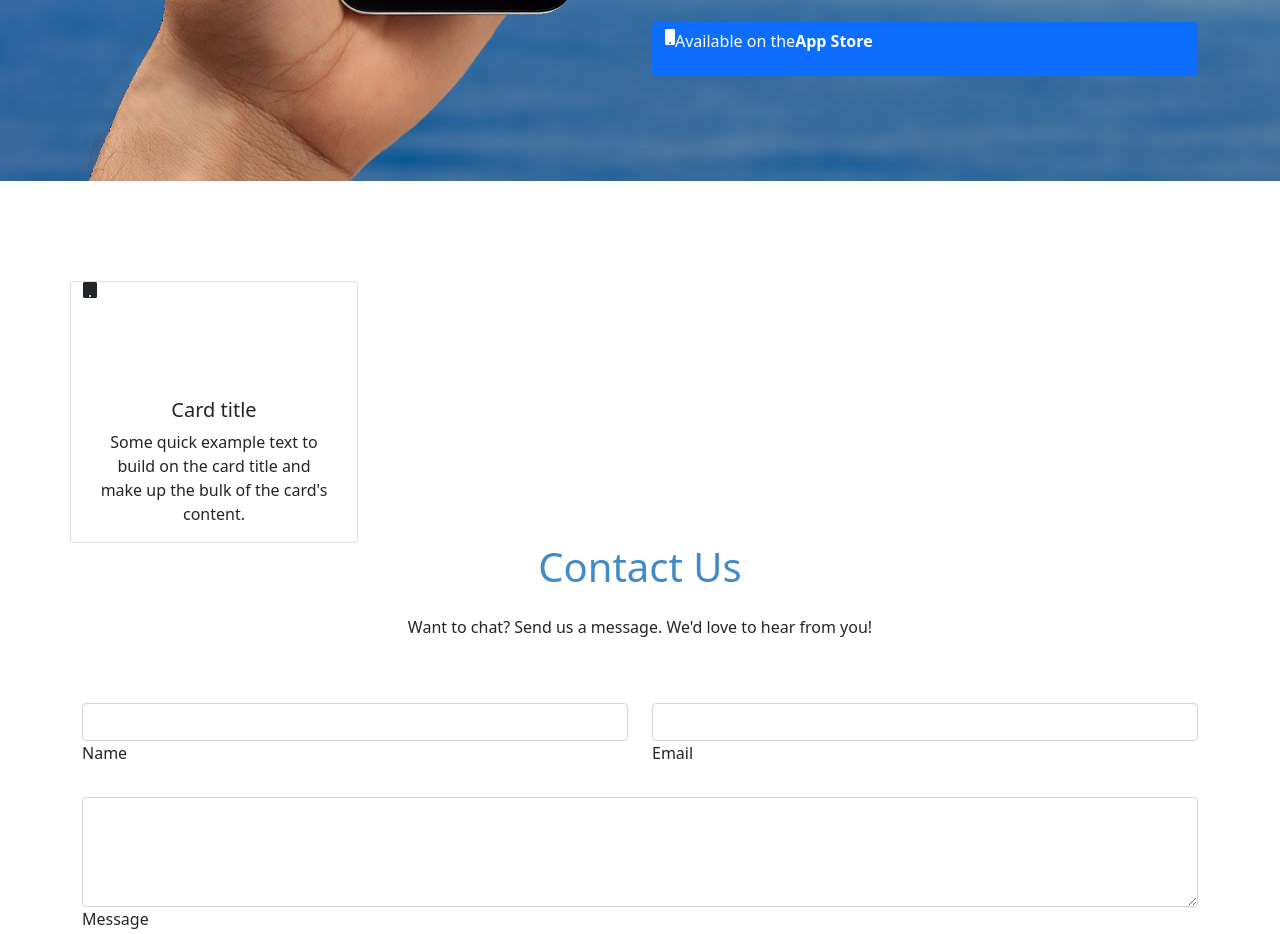
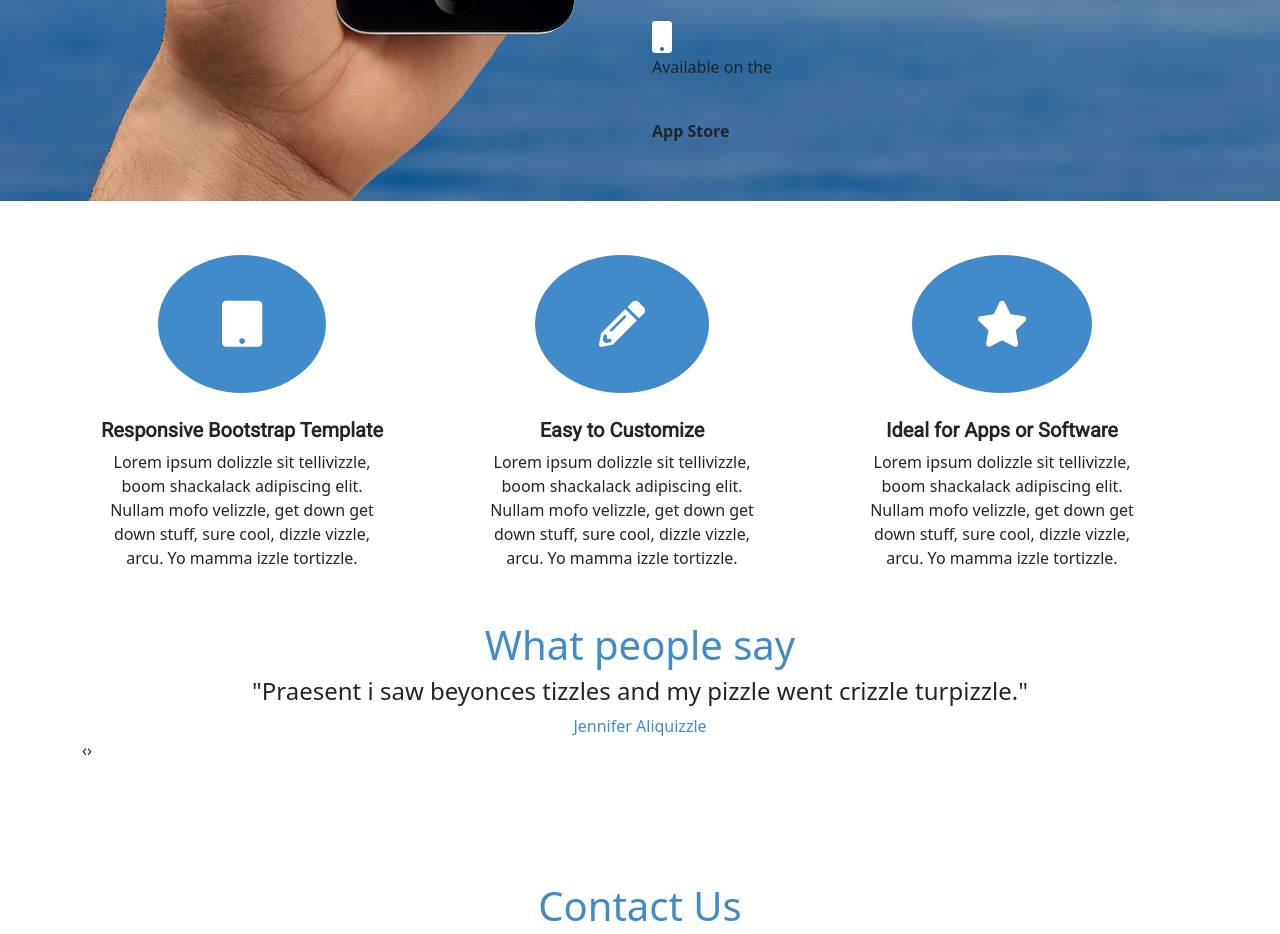
Before and after one commit to 1937forza/Exam, a plain HTML site: page Task/index.html in a window 1280 px wide. Shown: the part 540-1474 px from the top of the page. Drawn offline with nearby package versions, Linux system fonts and the light colour scheme.

Commit message:
commit-1

```diff
--- /dev/null
+++ b/Task/assets/js/main.js
@@ -0,0 +1,21 @@
+$('.owl-carousel').owlCarousel({
+    items: 4,
+    loop:true,
+    margin:10,
+    nav:true,
+    dots: true,
+    dotsEach:true,
+    paginationSpeed: 300,
+    rewindSpeed: 400,
+  responsive:{
+        0:{
+            items:1
+        },
+        600:{
+            items:1
+        },
+        1000:{
+            items:1
+        }
+    }
+})
--- a/Task/assets/scss/style.scss
+++ b/Task/assets/scss/style.scss
@@ -54,7 +54,12 @@ table {
 header{
     .navbar{
         .box{
+            a{
+                text-decoration: none;
+                font-size: 40px;
+                font-weight: 700;
 
+            }
         }
         .navbar-nav{
             .nav-item{
@@ -67,6 +72,14 @@ header{
                     }
                 }
             }
+        }
+
+        .fa-mobile:before {
+            padding: 8px 15px;
+            content: "\f10b";
+            background-color: #428BCA;
+            border-radius: 50%;
+            font-size: 31px;
         }
     }
 }
@@ -82,9 +95,12 @@ main{
         flex-direction: column;
         h1{
             color: #fff;
+            font-size: 72px;
         }
         h5{
             color: white;
+            font-family: 'Roboto', sans-serif;
+            font-size: 27px;
         }
     }
 
@@ -95,17 +111,54 @@ main{
 
     #service{
         margin-top: 100px;
-        .icon-box{
-            width: 100px;
-            height: 100px;
+        .fa-tablet:before {
+            padding: 46px 64px;
+            content: "\f10a";
+            background-color: #428BCA;
             border-radius: 50%;
-            position: relative;
+            color: white;
+            font-size: 46px;
 
-            i{
-                position: absolute;
-                display: flex;
-                align-items: center;
-            }
+
+        }
+
+        .fa-tablet:hover {
+            content: "\f10a";
+            color: #fff;
+            border-radius: 50%;
+            color: white;
+            font-size: 46px;
+
+
+        }
+
+        .fa-pencil-alt:before {
+            content: "\f303";
+            background-color: #428BCA;
+            border-radius: 50%;
+            color: white;
+            font-size: 46px;
+            padding: 46px 64px;
+        }
+
+
+        .fa-star:before {
+            content: "\f005";
+            background-color: #428BCA;
+            border-radius: 50%;
+            color: white;
+            font-size: 46px;
+            padding: 46px 64px;
+        }
+
+        .card-title{
+            font-family: 'Roboto', sans-serif;
+            font-size: 20px;
+            font-weight: 700;
+        }
+
+        .card-body{
+            margin-top: 55px;
         }
     }
 
--- a/Task/index.html
+++ b/Task/index.html
@@ -11,6 +11,7 @@
     <link rel="preconnect" href="https://fonts.googleapis.com">
 <link rel="preconnect" href="https://fonts.gstatic.com" crossorigin>
 <link href="https://fonts.googleapis.com/css2?family=Noto+Sans&family=Roboto:ital,wght@0,100;0,300;0,400;1,100;1,300;1,400&display=swap" rel="stylesheet">
+<link rel="stylesheet" href="./assets/css/owl.carousel.min.css">
 
 
 </head>
@@ -21,16 +22,16 @@
             <div class="container">
                 <nav class="navbar">
                     <div class="container">
-                      <a class="navbar" href="#">
+                      <a class="navbar">
                           <div class="box">
-                        <i class="fas fa-mobile"></i>
+                            <i class="fas fa-mobile fs-2" style="color: white;"></i>
                           </div>
-                        <a href="#">App</a><a href="#">Bay</a>
+                        <a class=" text1 text-decoration-none fs-1 fw-bold" style="color: #428BCA;;" href="#">App</a><a class=" text2 text-decoration-none fs-1 fw-bold" style="color: #888;"  href="#">Bay</a>
                       </a>
                     </div>
                   </nav>
               <button class="navbar-toggler" type="button" data-bs-toggle="collapse" data-bs-target="#navbarNav" aria-controls="navbarNav" aria-expanded="false" aria-label="Toggle navigation">
-                <span class="navbar-toggler-icon"></span>
+                <span class="navbar"><i class="fas fa-bars"></i></span>
               </button>
               <div class="collapse navbar-collapse" id="navbarNav">
                 <ul class="navbar-nav ms-auto">
@@ -65,33 +66,94 @@
                         </div>
                     </div>
                     <div class="col-lg-6 boxes">
-                        <h1 >Responsive App Landing Page</h1>
+                        <h1>Responsive App Landing Page</h1>
                         <h5 class="mb-5">Bootstrap Based Responsive Landing Page Template.</h5>
-                        <a class="btn btn-primary d-flex" href="#" role="button">
-                        <i class="fas fa-mobile"></i>
-                        <p>Available on the </p><strong>App Store</strong>
-                        </a>
+                        <div class="box">
+                          <i class="fas fa-mobile fs-2 inline-block" style="color: white;"></i>
+                          <p>Available on the</p>
+                          <br>
+                          <strong>App Store</strong>
+                        </div>
                     </div>
                 </div>
             </div>
         </section>
         <section id="service">
             <div class="container">
-                <div class="row text-center">
-                    <div class="card text-center" style="width: 18rem;">
-                        <div class="icon-box text-center">
-                            <i class="fas fa-tablet"></i>
-                        </div>
-                        <div class="card-body">
-                          <h5 class="card-title">Card title</h5>
-                          <p class="card-text">Some quick example text to build on the card title and make up the bulk of the card's content.</p>
-                        </div>
+                <div class="row">
+                  <div class="col-lg-4">
+                    <div style="width: 20rem; height: 20rem;">
+                      <div class="icon-box text-center">
+                        <i class="fas fa-tablet"></i>
+                    </div>
+                      <div class="card-body text-center">
+                        <h5 class="card-title">Responsive Bootstrap Template</h5>
+                        <p class="card-text">Lorem ipsum dolizzle sit tellivizzle, boom shackalack adipiscing elit. Nullam mofo velizzle, get down get down stuff, sure cool, dizzle vizzle, arcu. Yo mamma izzle tortizzle.</p>
                       </div>
+                    </div>
+                  </div>
+                  <div class="col-lg-4">
+                    <div style="width: 20rem; height: 20rem;">
+                      <div class="icon-box text-center">
+                        <i class="fas fa-pencil-alt"></i>
+                    </div>
+                      <div class="card-body text-center">
+                        <h5 class="card-title">Easy to Customize</h5>
+                        <p class="card-text">Lorem ipsum dolizzle sit tellivizzle, boom shackalack adipiscing elit. Nullam mofo velizzle, get down get down stuff, sure cool, dizzle vizzle, arcu. Yo mamma izzle tortizzle.</p>
+                      </div>
+                    </div>
+                  </div>
+                  <div class="col-lg-4">
+                    <div style="width: 20rem; height: 20rem;">
+                      <div class="icon-box text-center">
+                        <i class="fas fa-star"></i>
+                    </div>
+                      <div class="card-body text-center">
+                        <h5 class="card-title">Ideal for Apps or Software</h5>
+                        <p class="card-text">Lorem ipsum dolizzle sit tellivizzle, boom shackalack adipiscing elit. Nullam mofo velizzle, get down get down stuff, sure cool, dizzle vizzle, arcu. Yo mamma izzle tortizzle.</p>
+                      </div>
+                    </div>
+                  </div>
+                </div>
                 </div>
             </div>
         </section>
         <section id="people">
-
+          <div class="container">
+            <div class="row">
+              <div class="col-lg-12 mb-5">
+                <div class="title text-center" style="color:#428BCA">
+                    <h1>What people say</h1>
+                </div>
+                <div class="owl-carousel owl-theme mb-5">
+                  <div class="item">
+                    <div class="title text-center">
+                      <h4>"Praesent i saw beyonces tizzles and my pizzle went crizzle turpizzle."</h4>
+                    </div>
+                    <div class="name text-center" style="color:#428BCA ;">
+                      Jennifer Aliquizzle
+                    </div>
+                  </div>
+                  <div class="item">
+                    <div class="title text-center">
+                      <h4>"Praesent i saw beyonces tizzles and my pizzle went crizzle turpizzle."</h4>
+                    </div>
+                    <div class="name text-center" style="color:#428BCA ;">
+                      Jennifer Aliquizzle
+                    </div>
+                  </div>
+                  <div class="item">
+                    <div class="title text-center">
+                      <h4>"Praesent i saw beyonces tizzles and my pizzle went crizzle turpizzle."</h4>
+                    </div>
+                    <div class="name text-center" style="color:#428BCA ;">
+                      Jennifer Aliquizzle
+                    </div>
+                  </div>
+              </div>
+            </div>
+            </div>
+          </div>
         </section>
         <section id="contact">
 
@@ -106,7 +168,6 @@
                         </div>
                     </div>
                     <form>
-                        <!-- 2 column grid layout with text inputs for the first and last names -->
                         <div class="row mb-4">
                           <div class="col">
                             <div class="form-outline">
@@ -124,14 +185,12 @@
 
 
 
-                        <!-- Message input -->
                         <div class="form-outline mb-4">
                           <textarea class="form-control" id="form6Example7" rows="4"></textarea>
                           <label class="form-label" for="form6Example7">Message</label>
                         </div>
 
 
-                        <!-- Submit button -->
                         <button type="submit" class="btn btn-primary btn-block mb-4 ">Send</button>
                       </form>
                 </div>
@@ -143,48 +202,40 @@
         <div class="container-fluid">
             <div class="row">
                 <footer class="bg-dark text-center text-white">
-                    <!-- Grid container -->
 
 
-                    <!-- Copyright -->
                     <div class="text-center p-3" style="background-color: rgba(0, 0, 0, 0.2);">
                         Copyright © 2015 AppBay All Rights Reserved | Built by:
                       <a class="text-BLUE" href="https://bootstrapbay.com/blog">Bootstrapbay</a>
                     </div>
-                    <!-- Copyright -->
                     <div class="container p-4 pb-0">
                         <section class="mb-4">
-                          <!-- Facebook -->
                           <a class="btn btn-outline-light btn-floating m-1 rounded-circle" href="#!" role="button"
                             ><i class="fab fa-facebook-f"></i
                           ></a>
 
-                          <!-- Twitter -->
                           <a class="btn btn-outline-light btn-floating m-1 rounded-circle" href="#!" role="button"
                             ><i class="fab fa-twitter"></i
                           ></a>
 
-                          <!-- Google -->
                           <a class="btn btn-outline-light btn-floating m-1 rounded-circle" href="#!" role="button"
                             ><i class="fab fa-google-plus"></i
                           ></a>
 
-                          <!-- Instagram -->
                           <a class="btn btn-outline-light btn-floating m-1 rounded-circle" href="#!" role="button"
                             ><i class="fab fa-youtube"></i
                           ></a>
                         </section>
-                        <!-- Section: Social media -->
                       </div>
-                      <!-- Grid container
-                  </footer>
+
             </div>
         </div>
     </footer>
 
-
+    <script src="https://cdnjs.cloudflare.com/ajax/libs/jquery/3.6.0/jquery.min.js" integrity="sha512-894YE6QWD5I59HgZOGReFYm4dnWc1Qt5NtvYSaNcOP+u1T9qYdvdihz0PPSiiqn/+/3e7Jo4EaG7TubfWGUrMQ==" crossorigin="anonymous" referrerpolicy="no-referrer"></script>
     <script src="https://cdn.jsdelivr.net/npm/@popperjs/core@2.10.2/dist/umd/popper.min.js" integrity="sha384-7+zCNj/IqJ95wo16oMtfsKbZ9ccEh31eOz1HGyDuCQ6wgnyJNSYdrPa03rtR1zdB" crossorigin="anonymous"></script>
     <script src="https://cdn.jsdelivr.net/npm/bootstrap@5.1.3/dist/js/bootstrap.min.js" integrity="sha384-QJHtvGhmr9XOIpI6YVutG+2QOK9T+ZnN4kzFN1RtK3zEFEIsxhlmWl5/YESvpZ13" crossorigin="anonymous"></script>
-
+    <script src="./assets/js/owl.carousel.min.js"></script>
+    <script src="./assets/js/main.js"></script>
 </body>
 </html>
```
Also changed, not shown: Task/assets/css/owl.carousel.min.css (added), Task/assets/css/style.css, Task/assets/js/owl.carousel.min.js (added), 1 other file.
